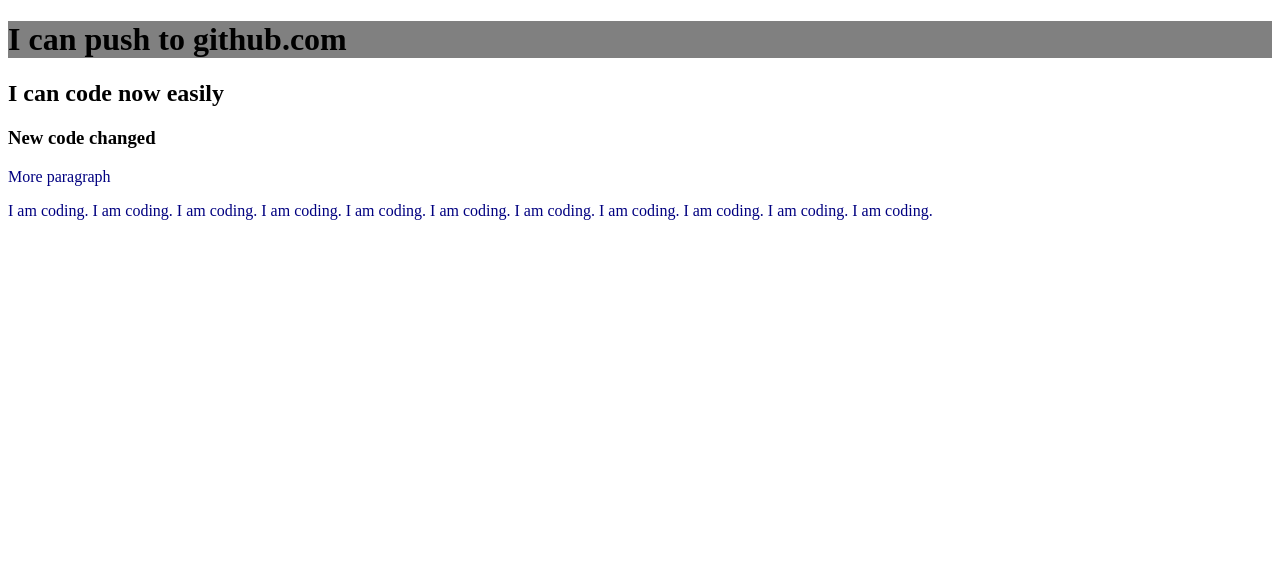
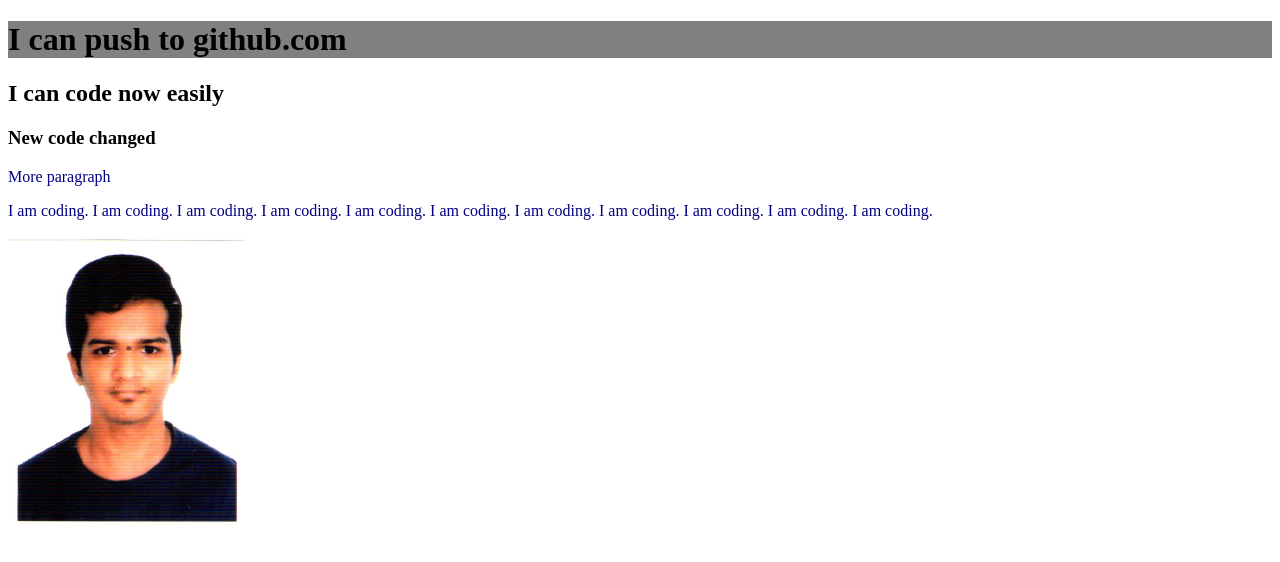
Before and after one commit to mursalin21/my-first-repo, a plain HTML site: page index.html in a window 1280 px wide. Drawn offline with Linux system fonts and the light colour scheme.

Commit message:
img pushed

```diff
--- a/index.html
+++ b/index.html
@@ -13,5 +13,6 @@
     <h3>New code changed</h3>
     <p>More paragraph</p>
     <p>I am coding. I am coding. I am coding. I am coding. I am coding. I am coding. I am coding. I am coding. I am coding. I am coding. I am coding. </p>
+    <img src="PassPic.PNG" alt="My PassPic">
 </body>
 </html>
```
Also changed, not shown: PassPic.PNG (added).
